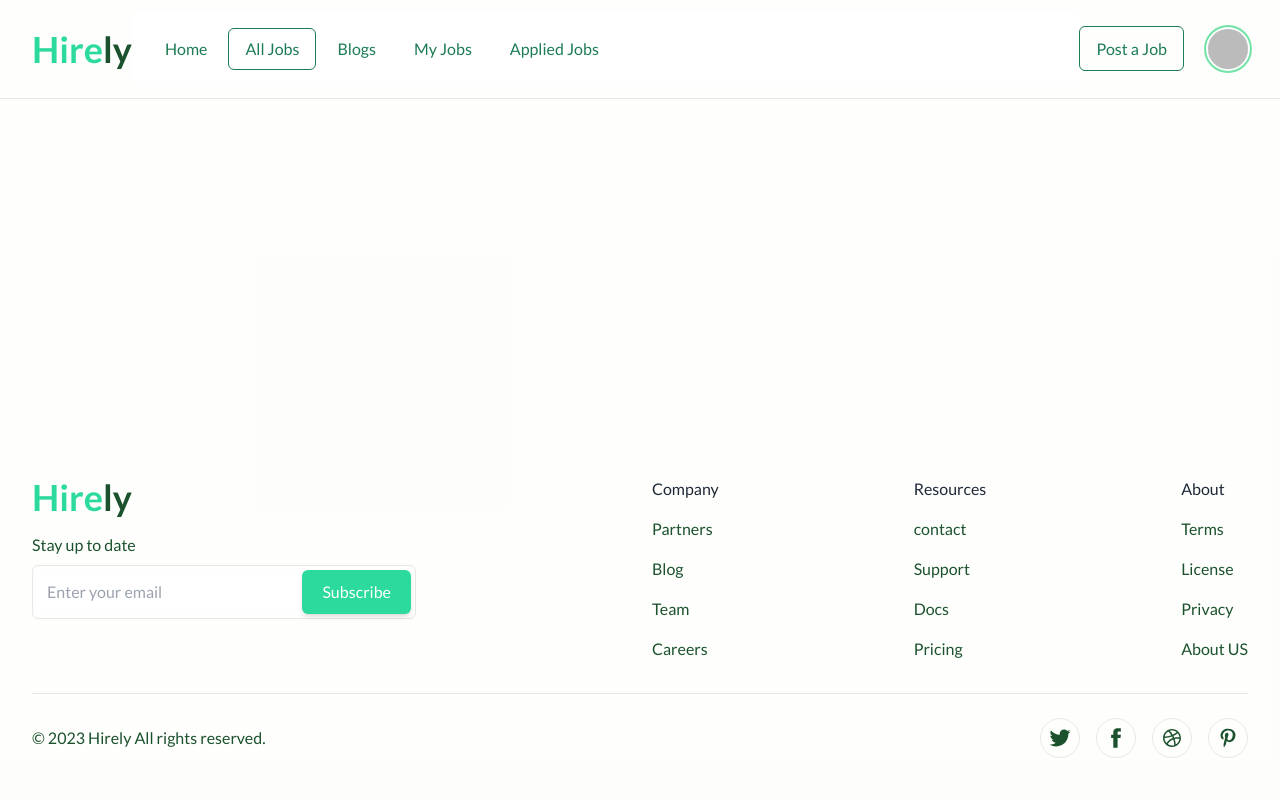
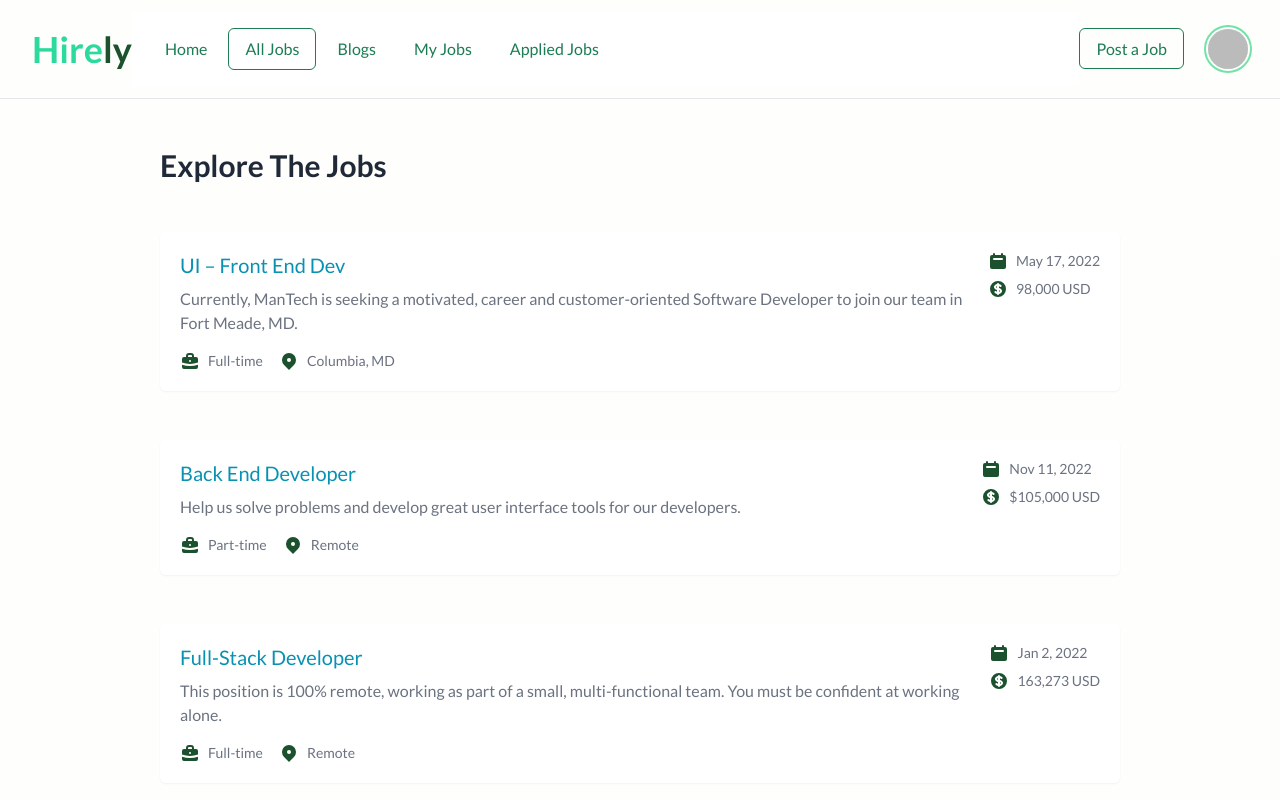
Before and after one commit to monaemhossain/hirely-client, a React (Vite) app: page /all-jobs in a window 1280 px wide. Shown: the top 800 px of the page. Built offline with nearby package versions, Linux system fonts and the light colour scheme; no server answers; sample sign-in values are in the browser's storage.

Commit message:
added all jobs page with fake data, will update fetch data from server soon

```diff
--- a/package.json
+++ b/package.json
@@ -10,6 +10,7 @@
     "preview": "vite preview"
   },
   "dependencies": {
+    "axios": "^1.6.0",
     "firebase": "^10.5.2",
     "localforage": "^1.10.0",
     "match-sorter": "^6.3.1",
--- a/src/Components/Header/AppMenu/AppMenu.jsx
+++ b/src/Components/Header/AppMenu/AppMenu.jsx
@@ -50,7 +50,7 @@ const ProfileDropDown = (props) => {
               />
             </button>
           </> :
-            <NavLink to='/login' className='px-4 w-20 text-center text-theme-color-1'>Log in</NavLink>
+            <NavLink to='/login' className='border border-theme-color-1 py-2 px-4 text-theme-color-1 hover:text-white hover:bg-theme-color-2 transition-all rounded-md'>Log in</NavLink>
         }
 
       </div>
@@ -66,8 +66,8 @@ const ProfileDropDown = (props) => {
 }
 
 const AppMenu = () => {
-
   const [menuState, setMenuState] = useState(false)
+  const {user} = useContext(AuthContext);
 
   const navigation = [
     { title: "Home", path: "/" },
@@ -91,7 +91,7 @@ const AppMenu = () => {
                 {
                   navigation.map((item, idx) => (
                     <NavLink to={item.path} key={idx} className={({ isActive, isPending }) =>
-                      isPending ? "pending" : isActive ? "text-theme-color-1 py-2 px-4 rounded-md border border-theme-color-1" : "border border-transparent hover:border-theme-color-2 py-2 px-4 text-theme-color-1 hover:text-white hover:bg-theme-color-2 transition-all rounded-md"
+                      isPending ? "pending" : isActive ? "text-theme-color-1 cursor-default py-2 px-4 rounded-md border border-theme-color-1" : "border border-transparent hover:border-theme-color-2 py-2 px-4 text-theme-color-1 hover:text-white hover:bg-theme-color-2 transition-all rounded-md"
                     }
                     >
                       {item.title}
@@ -99,14 +99,14 @@ const AppMenu = () => {
                   ))
                 }
                 {
-                  privateNavigation.map((item, idx) => (
+                  user?privateNavigation.map((item, idx) => (
                     <NavLink to={item.path} key={idx} className={({ isActive, isPending }) =>
-                      isPending ? "pending" : isActive ? "text-theme-color-1 py-2 px-4 rounded-md border border-theme-color-1" : "border border-transparent hover:border-theme-color-2 py-2 px-4 text-theme-color-1 hover:text-white hover:bg-theme-color-2 transition-all rounded-md"
+                      isPending ? "pending" : isActive ? "text-theme-color-1 cursor-default py-2 px-4 rounded-md border border-theme-color-1" : "border border-transparent hover:border-theme-color-2 py-2 px-4 text-theme-color-1 hover:text-white hover:bg-theme-color-2 transition-all rounded-md"
                     }
                     >
                       {item.title}
                     </NavLink>
-                  ))
+                  )):''
                 }
               </ul>
               <ProfileDropDown
@@ -117,7 +117,8 @@ const AppMenu = () => {
 
 
               <div>
-                <NavLink to="/post-job" className="border border-theme-color-1 py-3 px-4 text-theme-color-1 hover:text-white hover:bg-theme-color-2 transition-all rounded-md">Post a Job</NavLink>
+                <NavLink to="/post-job" className={({ isActive, isPending }) =>
+                  isPending ? "pending" : isActive ? "cursor-default bg-theme-color-2 py-3 px-4 rounded-md border border-theme-color-1 text-white" : "border border-theme-color-1 py-2.5 px-4 text-theme-color-1 hover:text-white hover:bg-theme-color-2 transition-all rounded-md"}> Post a Job</NavLink>
             </div>
 
 
@@ -145,8 +146,8 @@ const AppMenu = () => {
           </div>
         </div>
     </div>
-      </nav>
-    </div>
+      </nav >
+    </div >
   )
 }
 
--- /dev/null
+++ b/src/Components/Jobs/JobCard/JobCard.jsx
@@ -0,0 +1,65 @@
+import PropTypes from 'prop-types'
+const JobCard = ({data}) => {
+const {href, title, desc,date, salary, type, location} = data
+    return (
+        <section >
+
+
+            <ul className="mt-12 space-y-6">
+
+                        <li className="p-5 bg-white rounded-md shadow-sm">
+                            <a href={href}>
+                                <div>
+                                    <div className="justify-between sm:flex">
+                                        <div className="flex-1">
+                                            <h3 className="text-xl font-medium text-cyan-600">
+                                                {title}
+                                            </h3>
+                                            <p className="text-gray-500 mt-2 pr-2">
+                                                {desc}
+                                            </p>
+                                        </div>
+                                        <div className="mt-5 space-y-4 text-sm sm:mt-0 sm:space-y-2">
+                                            <span className="flex items-center text-gray-500">
+                                                <svg xmlns="http://www.w3.org/2000/svg" className="h-5 w-5 mr-2" viewBox="0 0 20 20" fill="currentColor">
+                                                    <path fillRule="evenodd" d="M6 2a1 1 0 00-1 1v1H4a2 2 0 00-2 2v10a2 2 0 002 2h12a2 2 0 002-2V6a2 2 0 00-2-2h-1V3a1 1 0 10-2 0v1H7V3a1 1 0 00-1-1zm0 5a1 1 0 000 2h8a1 1 0 100-2H6z" clipRule="evenodd" />
+                                                </svg>
+                                                {date}
+                                            </span>
+                                            <span className="flex items-center text-gray-500">
+                                                <svg xmlns="http://www.w3.org/2000/svg" className="h-5 w-5 mr-2" viewBox="0 0 20 20" fill="currentColor">
+                                                    <path d="M8.433 7.418c.155-.103.346-.196.567-.267v1.698a2.305 2.305 0 01-.567-.267C8.07 8.34 8 8.114 8 8c0-.114.07-.34.433-.582zM11 12.849v-1.698c.22.071.412.164.567.267.364.243.433.468.433.582 0 .114-.07.34-.433.582a2.305 2.305 0 01-.567.267z" />
+                                                    <path fillRule="evenodd" d="M10 18a8 8 0 100-16 8 8 0 000 16zm1-13a1 1 0 10-2 0v.092a4.535 4.535 0 00-1.676.662C6.602 6.234 6 7.009 6 8c0 .99.602 1.765 1.324 2.246.48.32 1.054.545 1.676.662v1.941c-.391-.127-.68-.317-.843-.504a1 1 0 10-1.51 1.31c.562.649 1.413 1.076 2.353 1.253V15a1 1 0 102 0v-.092a4.535 4.535 0 001.676-.662C13.398 13.766 14 12.991 14 12c0-.99-.602-1.765-1.324-2.246A4.535 4.535 0 0011 9.092V7.151c.391.127.68.317.843.504a1 1 0 101.511-1.31c-.563-.649-1.413-1.076-2.354-1.253V5z" clipRule="evenodd" />
+                                                </svg>
+                                                {salary}
+                                            </span>
+                                        </div>
+                                    </div>
+                                    <div className="mt-4 items-center space-y-4 text-sm sm:flex sm:space-x-4 sm:space-y-0">
+                                        <span className="flex items-center text-gray-500">
+                                            <svg xmlns="http://www.w3.org/2000/svg" className="h-5 w-5 mr-2" viewBox="0 0 20 20" fill="currentColor">
+                                                <path fillRule="evenodd" d="M6 6V5a3 3 0 013-3h2a3 3 0 013 3v1h2a2 2 0 012 2v3.57A22.952 22.952 0 0110 13a22.95 22.95 0 01-8-1.43V8a2 2 0 012-2h2zm2-1a1 1 0 011-1h2a1 1 0 011 1v1H8V5zm1 5a1 1 0 011-1h.01a1 1 0 110 2H10a1 1 0 01-1-1z" clipRule="evenodd" />
+                                                <path d="M2 13.692V16a2 2 0 002 2h12a2 2 0 002-2v-2.308A24.974 24.974 0 0110 15c-2.796 0-5.487-.46-8-1.308z" />
+                                            </svg>
+                                            {type}
+                                        </span>
+                                        <span className="flex items-center text-gray-500">
+                                            <svg xmlns="http://www.w3.org/2000/svg" className="h-5 w-5 mr-2" viewBox="0 0 20 20" fill="currentColor">
+                                                <path fillRule="evenodd" d="M5.05 4.05a7 7 0 119.9 9.9L10 18.9l-4.95-4.95a7 7 0 010-9.9zM10 11a2 2 0 100-4 2 2 0 000 4z" clipRule="evenodd" />
+                                            </svg>
+                                            {location}
+                                        </span>
+                                    </div>
+                                </div>
+                            </a>
+                        </li>
+
+            </ul>
+        </section>
+    )
+}
+export default JobCard;
+
+JobCard.propTypes = {
+    data: PropTypes.object,
+}
--- a/src/Pages/AllJobs/AllJobs.jsx
+++ b/src/Pages/AllJobs/AllJobs.jsx
@@ -1,7 +1,47 @@
+import JobCard from "../../Components/Jobs/JobCard/JobCard";
+
 const AllJobs = () => {
+
+    const jobs = [
+        {
+            title: "UI – Front End Dev",
+            desc: "Currently, ManTech is seeking a motivated, career and customer-oriented Software Developer to join our team in Fort Meade, MD.",
+            date: "May 17, 2022",
+            salary: "98,000 USD",
+            type: "Full-time",
+            location: "Columbia, MD",
+            href: "#"
+        },
+        {
+            title: "Back End Developer",
+            desc: " Help us solve problems and develop great user interface tools for our developers.",
+            date: "Nov 11, 2022",
+            salary: "$105,000 USD",
+            type: "Part-time",
+            location: "Remote",
+            href: "#"
+        },
+        {
+            title: "Full-Stack Developer",
+            desc: "This position is 100% remote, working as part of a small, multi-functional team. You must be confident at working alone.",
+            date: "Jan 2, 2022",
+            salary: "163,273 USD",
+            type: "Full-time",
+            location: "Remote",
+            href: "#"
+        },
+    ]
+
     return (
-        <div>
-
+        <div className="mt-12 max-w-screen-lg mx-auto px-4 md:px-8">
+            <div>
+                <h1 className="text-gray-800 text-3xl font-semibold">
+                    Explore The Jobs
+                </h1>
+            </div>
+            {
+                jobs.map((item, idx) => (<JobCard key={idx} data={item}></JobCard>))
+            }
         </div>
     );
 };
--- a/src/Pages/PostJob/PostJob.jsx
+++ b/src/Pages/PostJob/PostJob.jsx
@@ -1,6 +1,5 @@
 import { useContext, useState } from "react";
 import { AuthContext } from "../../AuthProvider/AuthProvider";
-import Logo from "../../Components/logo/logo";
 import DatePicker from "react-datepicker";
 import "react-datepicker/dist/react-datepicker.css";
 import './PostJob.css';
@@ -25,8 +24,9 @@ const PostJob = () => {
         const jobDescription = e.target.jobDescription.value
         const priceRageMin = e.target.priceRageMin.value
         const priceRageMax = e.target.priceRageMax.value
+        const applicantsNumber = 0;
 
-        const jobData = { bannerPhoto, jobTitle, userName, jobCategory, postingDate, deadLine, jobDescription, priceRageMin, priceRageMax }
+        const jobData = { bannerPhoto, jobTitle, userName, jobCategory, postingDate, deadLine, jobDescription, priceRageMin, priceRageMax,applicantsNumber }
         console.log(jobData);
     }
 
--- a/src/Routers/PrivateRoutes/LoggedInRoutes.jsx
+++ b/src/Routers/PrivateRoutes/LoggedInRoutes.jsx
@@ -7,10 +7,10 @@ const LoggedInRoutes = ({ children }) => {
     const { user } = useContext(AuthContext)
 
     if (user) {
-        return children;
+        return <Navigate to="/"></Navigate>;
     }
 
-    return <Navigate to="/"></Navigate>
+    return children
 };
 
 export default LoggedInRoutes;
```
Also changed, not shown: public/jobs.json (added, +29 -0 lines), src/Pages/LogIn/LogIn.jsx (+18 -3 lines), 1 other file (tests, documents, lock files or other folders). Lines whose indentation alone changed are shown as unchanged.
